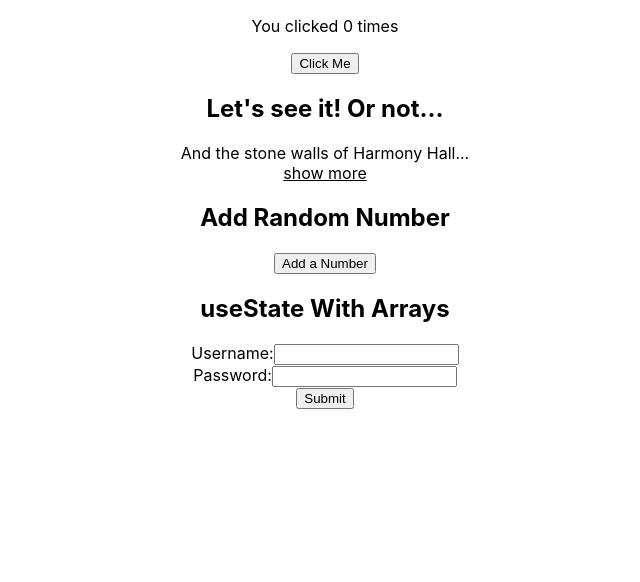
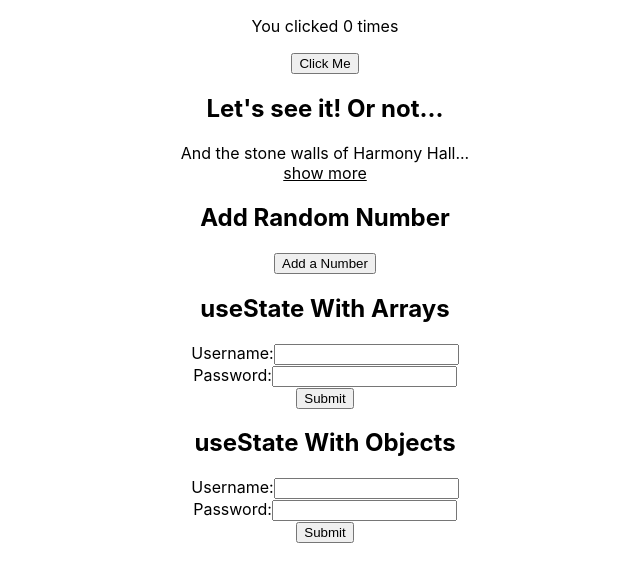
Before and after one commit to mayabowman/react-hook-practice, a React (Create React App) app: page / in a window 1280 px wide. Shown: the top 582 px of the page, without its empty margins (315-955 px from the left). Built offline with nearby package versions, Linux system fonts and the light colour scheme.

Commit message:
practice using useState with objects

```diff
--- a/src/App.js
+++ b/src/App.js
@@ -6,6 +6,10 @@ function App({ text, maxLength}) {
   const [items, setItems] = useState([]);
   const [username, setUsername] = useState('');
   const [password, setPassword] = useState('');
+  const [form, setState] = useState({
+    username: '',
+    password: ''
+  })
 
   if (text.length <= maxLength) {
     return <span>{text}</span>
@@ -24,6 +28,18 @@ function App({ text, maxLength}) {
   function printValues(e) {
     e.preventDefault();
     console.log(username, password)
+  }
+
+  function printObjValues(e) {
+    e.preventDefault();
+    console.log(form.username, form.password)
+  }
+
+  function updateField(e) {
+    setState({
+      ...form,
+      [e.target.name]: e.target.value
+    })
   }
 
 
@@ -77,6 +93,30 @@ function App({ text, maxLength}) {
         <br />
         <button>Submit</button>
       </form>
+      <form onSubmit={printObjValues}>
+        <h2>useState With Objects</h2>
+        <label>
+          Username:
+          <input
+            value={form.username}
+            onChange={updateField}
+            name='username'
+            type='text'
+          />
+        </label>
+        <br />
+        <label>
+          Password:
+          <input
+            value={form.password}
+            onChange={updateField}
+            name='password'
+            type='password'
+          />
+        </label>
+        <br />
+        <button>Submit</button>
+      </form>
     </div>
   );
 }
```
